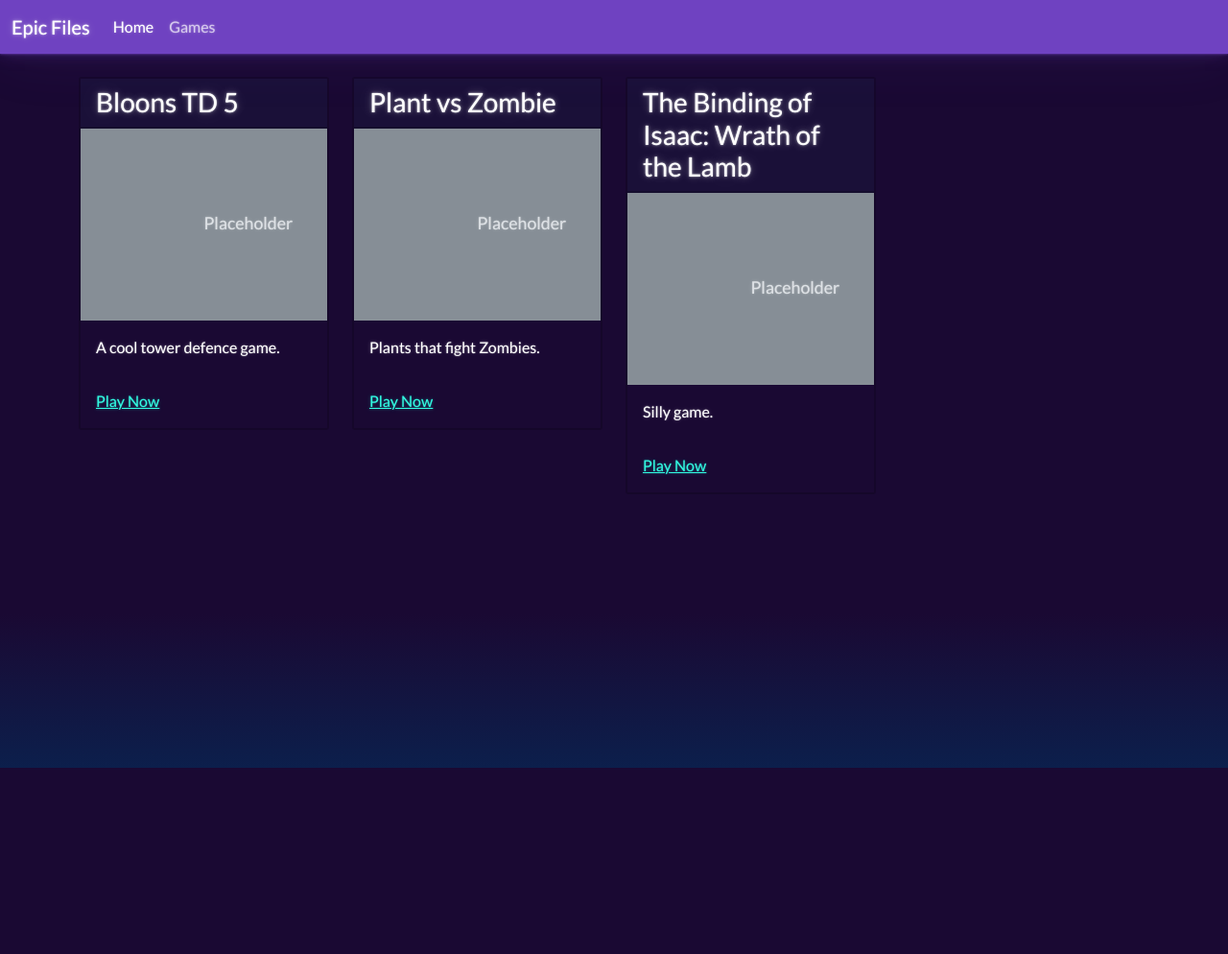
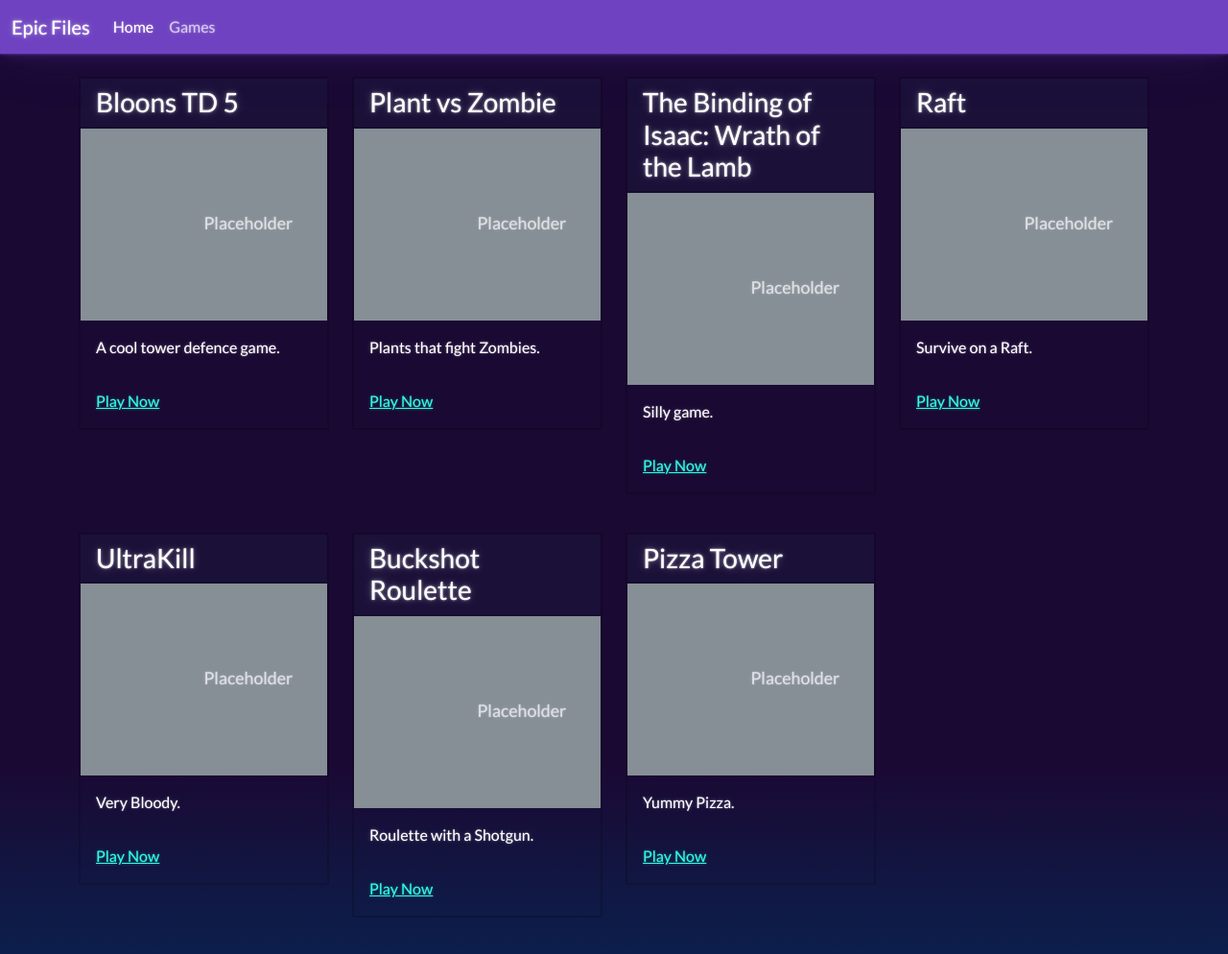
Before and after one commit to Slash-Kill/epicfiles, a plain HTML site: page index.html in a window 1280 px wide. Shown: the whole page at 96% size. Before the commit the page ends 800 px from the top, so only its background shows below. Drawn offline with Linux system fonts and the light colour scheme.

Commit message:
Update index.html

```diff
--- a/index.html
+++ b/index.html
@@ -93,6 +93,78 @@
       </div>
     </div>
 
+    <div class="col-sm-6 col-md-4 col-lg-3">
+      <div class="card mb-3">
+        <h3 class="card-header">Raft</h3>
+        <svg xmlns="http://www.w3.org/2000/svg" class="d-block user-select-none"
+             width="100%" height="200" aria-label="Placeholder: Image cap"
+             preserveAspectRatio="xMidYMid slice" viewBox="0 0 318 180">
+          <rect width="100%" height="100%" fill="#868e96"></rect>
+          <text x="50%" y="50%" fill="#dee2e6" dy=".3em">Placeholder</text>
+        </svg>
+        <div class="card-body">
+          <p class="card-text">Survive on a Raft.</p>
+        </div>
+        <div class="card-body">
+          <a href="/gfiles/html5/raft" class="card-link">Play Now</a>
+        </div>
+      </div>
+    </div>
+
+    <div class="col-sm-6 col-md-4 col-lg-3">
+      <div class="card mb-3">
+        <h3 class="card-header">UltraKill</h3>
+        <svg xmlns="http://www.w3.org/2000/svg" class="d-block user-select-none"
+             width="100%" height="200" aria-label="Placeholder: Image cap"
+             preserveAspectRatio="xMidYMid slice" viewBox="0 0 318 180">
+          <rect width="100%" height="100%" fill="#868e96"></rect>
+          <text x="50%" y="50%" fill="#dee2e6" dy=".3em">Placeholder</text>
+        </svg>
+        <div class="card-body">
+          <p class="card-text">Very Bloody.</p>
+        </div>
+        <div class="card-body">
+          <a href="/gfiles/html5/ultrakill" class="card-link">Play Now</a>
+        </div>
+      </div>
+    </div>
+
+    <div class="col-sm-6 col-md-4 col-lg-3">
+      <div class="card mb-3">
+        <h3 class="card-header">Buckshot Roulette</h3>
+        <svg xmlns="http://www.w3.org/2000/svg" class="d-block user-select-none"
+             width="100%" height="200" aria-label="Placeholder: Image cap"
+             preserveAspectRatio="xMidYMid slice" viewBox="0 0 318 180">
+          <rect width="100%" height="100%" fill="#868e96"></rect>
+          <text x="50%" y="50%" fill="#dee2e6" dy=".3em">Placeholder</text>
+        </svg>
+        <div class="card-body">
+          <p class="card-text">Roulette with a Shotgun.</p>
+        </div>
+        <div class="card-body">
+          <a href="/gfiles/html5/buckshot-roulette" class="card-link">Play Now</a>
+        </div>
+      </div>
+    </div>
+
+    <div class="col-sm-6 col-md-4 col-lg-3">
+      <div class="card mb-3">
+        <h3 class="card-header">Pizza Tower</h3>
+        <svg xmlns="http://www.w3.org/2000/svg" class="d-block user-select-none"
+             width="100%" height="200" aria-label="Placeholder: Image cap"
+             preserveAspectRatio="xMidYMid slice" viewBox="0 0 318 180">
+          <rect width="100%" height="100%" fill="#868e96"></rect>
+          <text x="50%" y="50%" fill="#dee2e6" dy=".3em">Placeholder</text>
+        </svg>
+        <div class="card-body">
+          <p class="card-text">Yummy Pizza.</p>
+        </div>
+        <div class="card-body">
+          <a href="/gfiles/html5/pizza-tower" class="card-link">Play Now</a>
+        </div>
+      </div>
+    </div>
+
     </div>
   </div>
 
```
